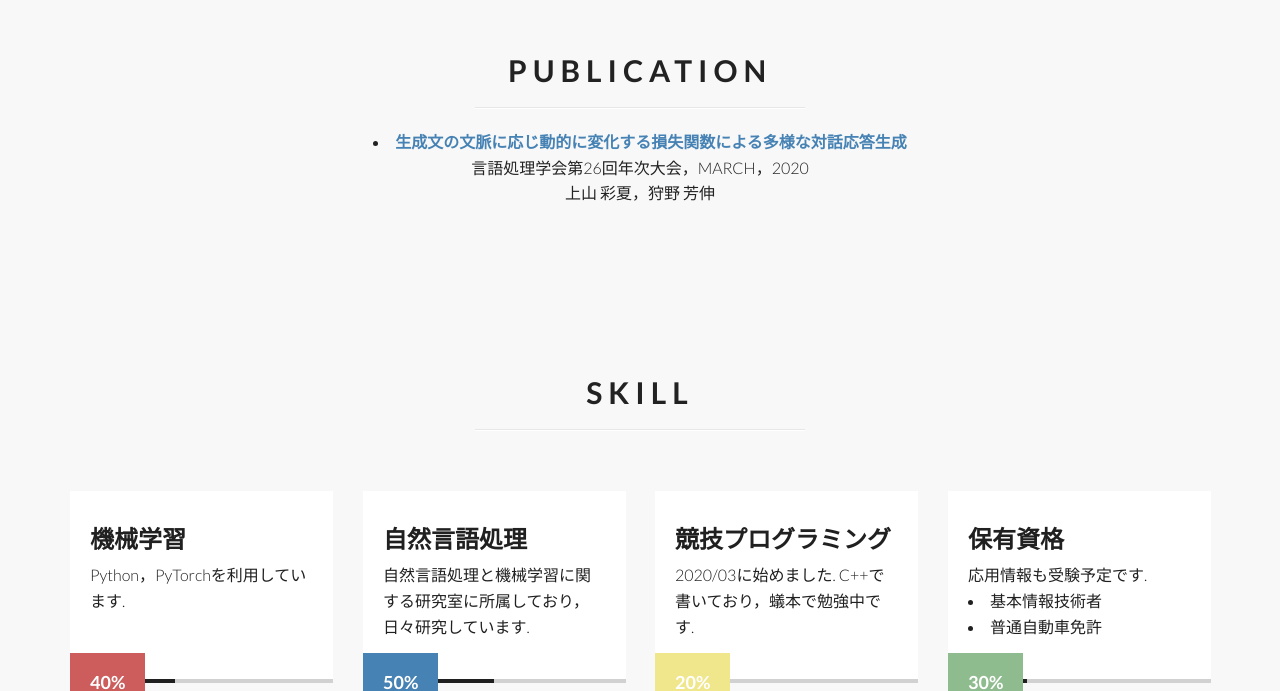
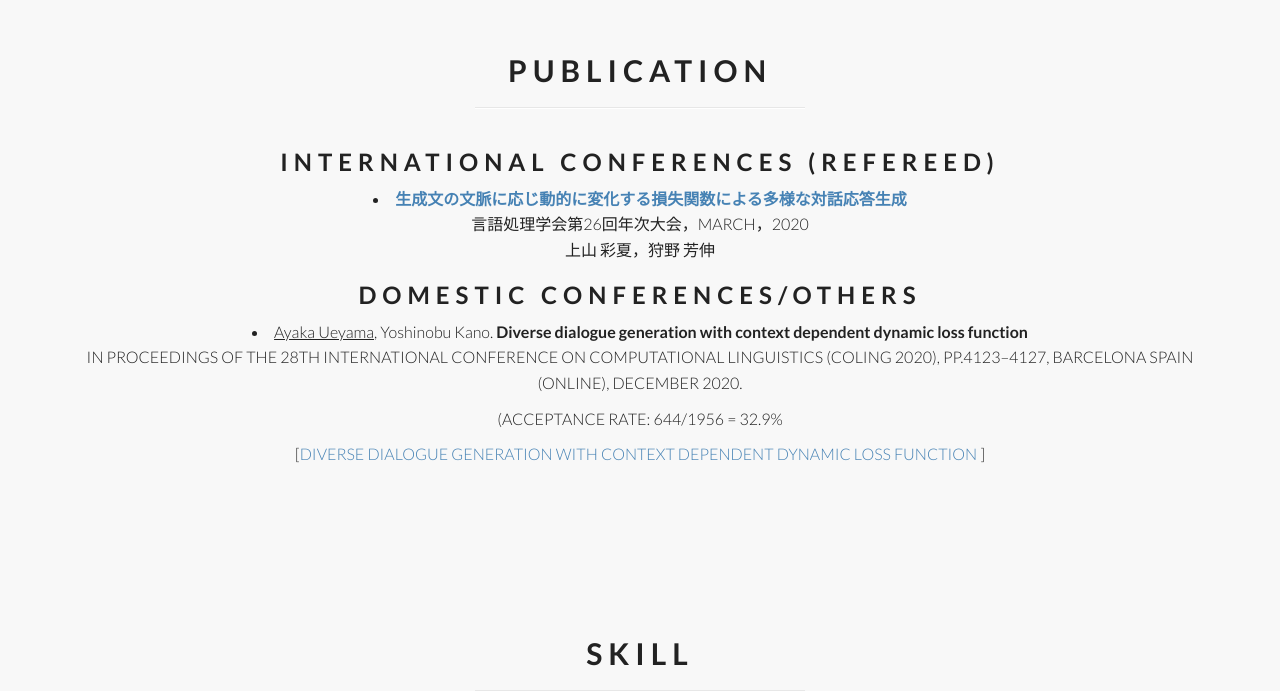
Before and after one commit to ayk24/ayk24.github.io, a plain HTML site: page index.html in a window 1280 px wide. Shown: the part 1119-1810 px from the top of the page. Drawn offline with Linux system fonts and the light colour scheme.

Commit message:
:: add publication

```diff
--- a/index.html
+++ b/index.html
@@ -50,7 +50,7 @@
                             <div class="small-gap"></div>
                             <p><a href="https://www.anlp.jp/proceedings/annual_meeting/2020/pdf_dir/P5-11.pdf"
                                     class="link">Kano Lab</a><br>
-                                Department of Information Science<br>
+                                Department of Computer Science<br>
                                 Faculty of Informatics<br>
                                 Shizuoka University</p>
                             <p><i class="fa fa-envelope-o"></i>　aueyama _at_ kanolab.net</p>
@@ -177,13 +177,24 @@
                         <div class="row">
                             <div class="col-md-12">
                                 <div class="media-body fade-up">
+                                    <h3 class="main-title">International conferences (refereed)</h3>
                                     <li><strong><a
                                                 href="https://www.anlp.jp/proceedings/annual_meeting/2020/pdf_dir/P5-11.pdf"
                                                 class="link">生成文の文脈に応じ動的に変化する損失関数による多様な対話応答生成</a></strong>
                                         <p>言語処理学会第26回年次大会，March，2020<br>
                                             上山 彩夏，狩野 芳伸</p>
                                     </li>
+                                    <h3 class="main-title">Domestic conferences/others</h3>
+                                    <li><u>Ayaka Ueyama</u>, Yoshinobu Kano.
+                                        <strong>Diverse dialogue generation with context dependent dynamic loss function</strong>
+                                        <p>In Proceedings of the 28th International Conference on Computational Linguistics (COLING 2020), pp.4123–4127, Barcelona Spain (Online), December 2020.<br>
+                                        <p>(Acceptance rate: 644/1956 = 32.9%<br>
+                                            <p>[<a href="https://www.aclweb.org/anthology/2020.coling-main.364.pdf"
+                                                    class="link">Diverse dialogue generation with context dependent dynamic loss function</a>
+                                            ]</p>
+                                    </li>
                                 </div>
+
                             </div>
                         </div>
                     </div>
```
